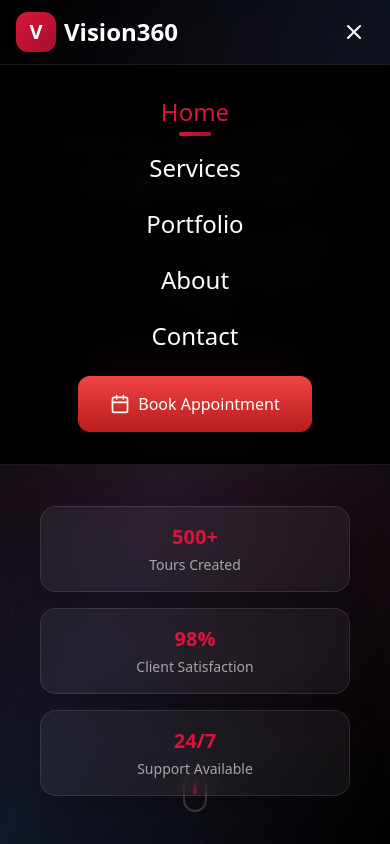
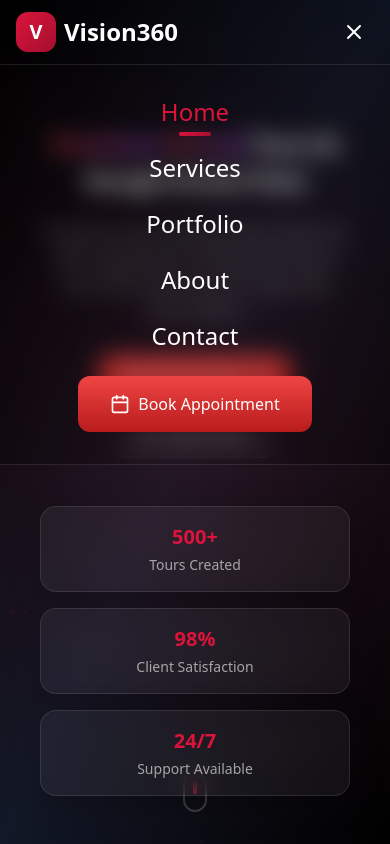
Before and after one commit to thiyo-de/vision360-nubien-style, a React (Vite) app: page / in a window 390 px wide. Both pictures are taken after a click on the button 354 px from the left and 32 px from the top of the page. Shown: the top 844 px of the page. Built offline with nearby package versions, Linux system fonts and the light colour scheme; a web font is replaced by a local one.

Commit message:
Fix: Maintain navbar blur effect

```diff
--- a/src/components/Navbar.tsx
+++ b/src/components/Navbar.tsx
@@ -99,7 +99,11 @@ const Navbar = () => {
             initial={{ opacity: 0, y: -100 }}
             animate={{ opacity: 1, y: 0 }}
             exit={{ opacity: 0, y: -100 }}
-            className="fixed top-16 left-0 right-0 z-40 bg-black/95 backdrop-blur-md border-b border-white/10 md:hidden"
+            className={`fixed top-16 left-0 right-0 z-40 backdrop-blur-md border-b border-white/10 md:hidden ${
+              isScrolled
+                ? 'glass'
+                : 'bg-black/20'
+            }`}
           >
             <div className="flex flex-col items-center py-8 space-y-6">
               {navLinks.map((link, index) => (
```
